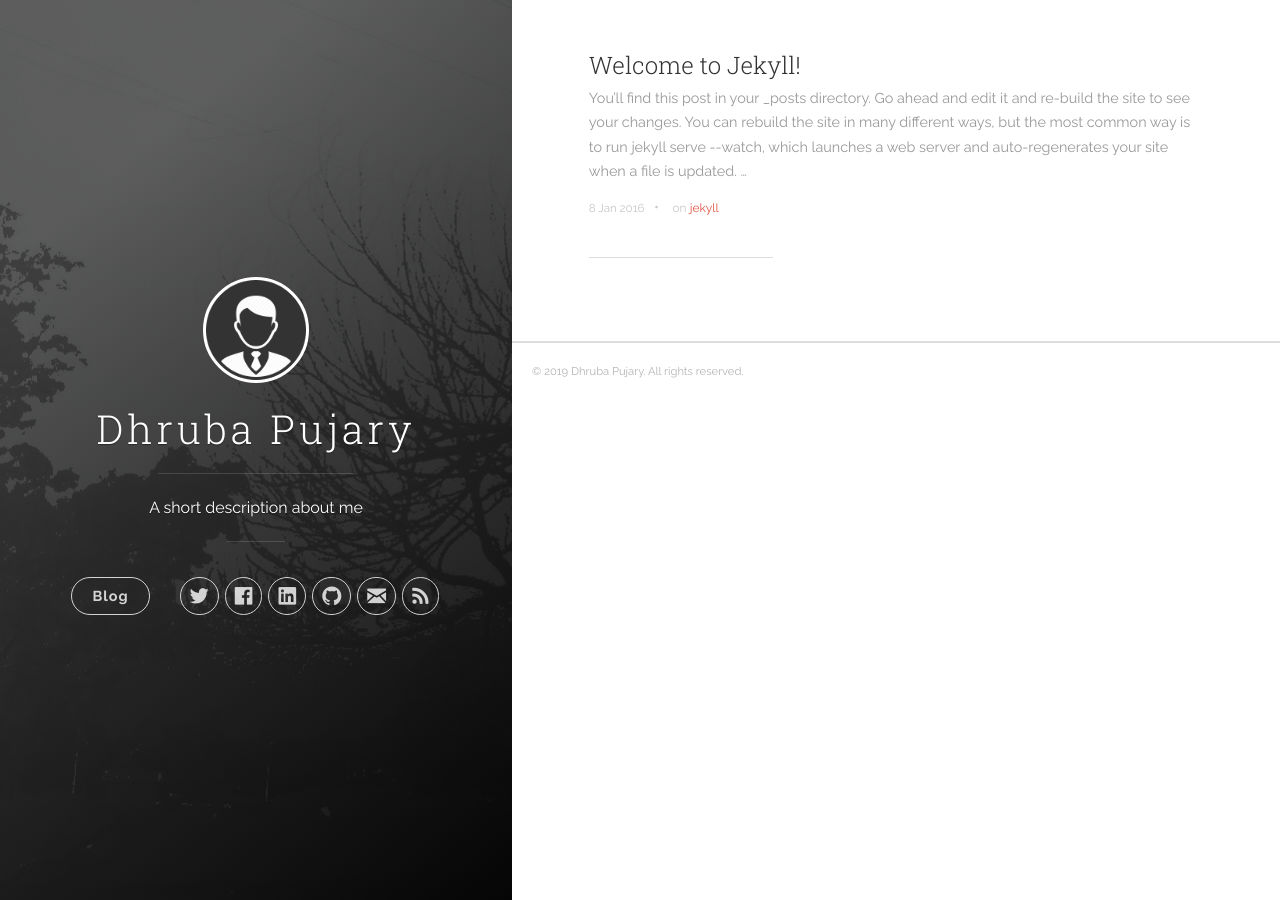
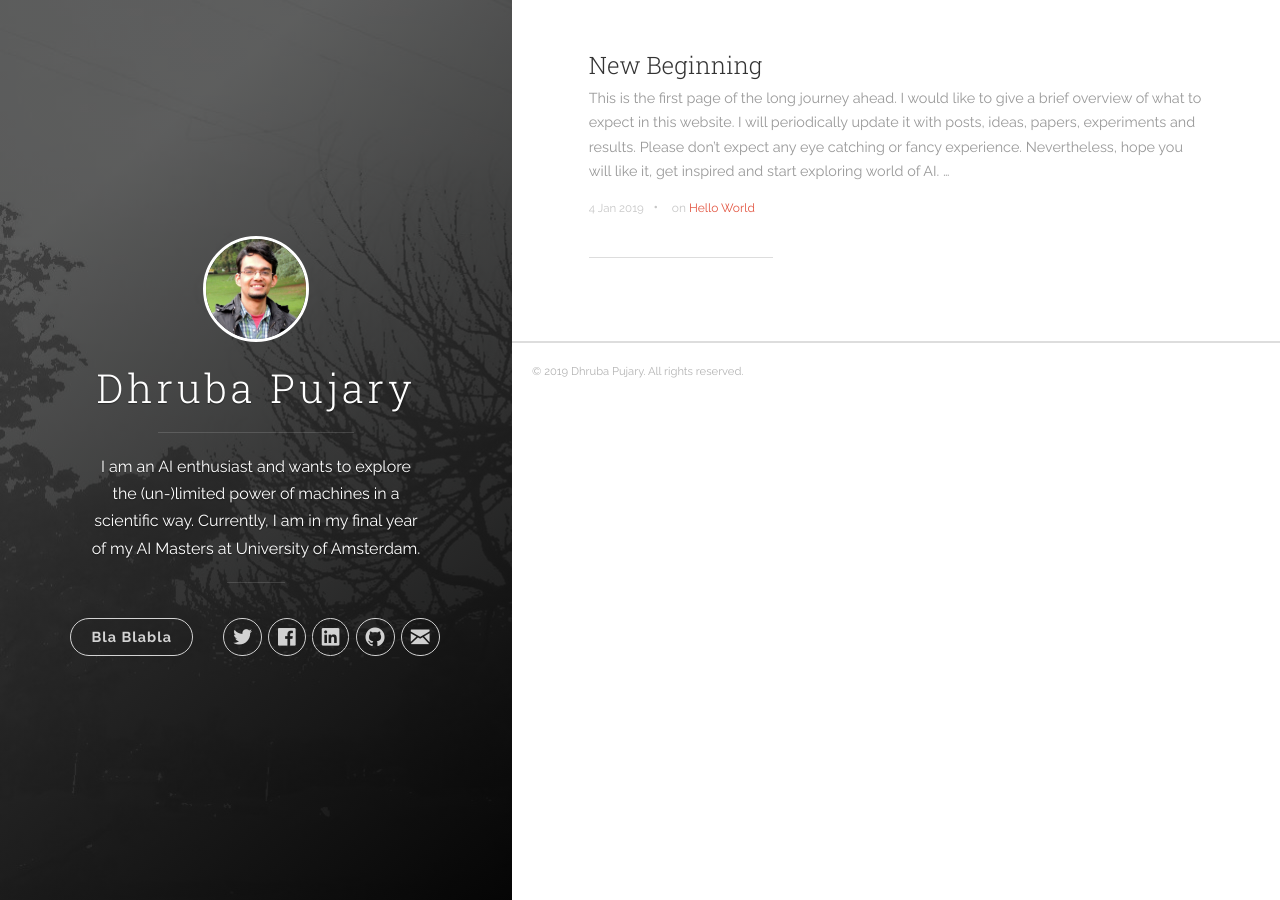
Before and after one commit to druv022/druv022.github.io, a Jekyll site: the page built from index.html, in a window 1280 px wide. Built offline with Jekyll 4.4.1, drawn with Linux system fonts in a browser that asks for light colours; the list of posts is cut into pages by our own code.

Commit message:
Push updates

````diff
--- a/_config.yml
+++ b/_config.yml
@@ -1,6 +1,6 @@
 # Site settings
 title: Dhruba Pujary
-description: 'A short description about me'
+description: 'I am an AI enthusiast and wants to explore the (un-)limited power of machines in a scientific way. Currently, I am in my final year of my AI Masters at University of Amsterdam.'
 url: 'https://druv022.github.io'
 baseurl: ''
 # google_analytics: 'UA-XXXXXX-X'
@@ -10,7 +10,7 @@ author:
   name: 'Dhruba Pujary'
   email: drv022@gmail.com
   twitter_username: druv022
-  facebook_username: drv022@gmail.com
+  facebook_username: druv022
   github_username:  druv022
   linkedin_username:  dhruba-pujary-894a2253
 
--- a/_includes/header.html
+++ b/_includes/header.html
@@ -20,7 +20,7 @@
 
           <nav class="cover-navigation cover-navigation--primary">
             <ul class="navigation">
-              <li class="navigation__item"><a href="{{ site.baseurl }}/#blog" title="link to {{ site.title }} blog" class="blog-button">Blog</a></li>
+              <li class="navigation__item"><a href="{{ site.baseurl }}/#blog" title="link to {{ site.title }} blog" class="blog-button">Bla Blabla</a></li>
             </ul>
           </nav>
 
@@ -78,12 +78,12 @@
             {% endif %}
 
             <!-- RSS -->
-            <li class="navigation__item">
+            <!-- <li class="navigation__item">
               <a href="{{ site.baseurl }}/feed.xml" title="Subscribe" target="_blank">
                 <i class="icon icon-rss"></i>
                 <span class="label">RSS</span>
               </a>
-            </li>
+            </li> -->
 
             </ul>
           </nav>
--- /dev/null
+++ b/_posts/2019-01-04-new-beginning.markdown
@@ -0,0 +1,21 @@
+---
+title:  "New Beginning"
+date:   2019-01-04 10:02:36
+categories: [Hello World]
+tags: [Hello World]
+---
+This is the first page of the long journey ahead. I would like to give a brief overview of what to expect in this website. I will periodically update it with posts, ideas, papers, experiments and results. Please don't expect any eye catching or fancy experience. Nevertheless, hope you will like it, get inspired and start exploring world of AI.
+
+Note:
+All codes will be available in my github.
+
+By the way,
+``` python
+# No this is not enough!
+model.train()
+# bla bla bla
+model.eval()
+```
+So I will always put my analysis along with my results. I would always appreciate any feedback, positive criticism and corrections.
+
+Thank you!
````
Also changed, not shown: _posts/_2016-01-08-welcome-to-jekyll.markdown (renamed from _posts/2016-01-08-welcome-to-jekyll.markdown), images/.picasaoriginals/profile.jpg (added), images/profile.jpg, images/profile_.jpg (added), 2 other files.
